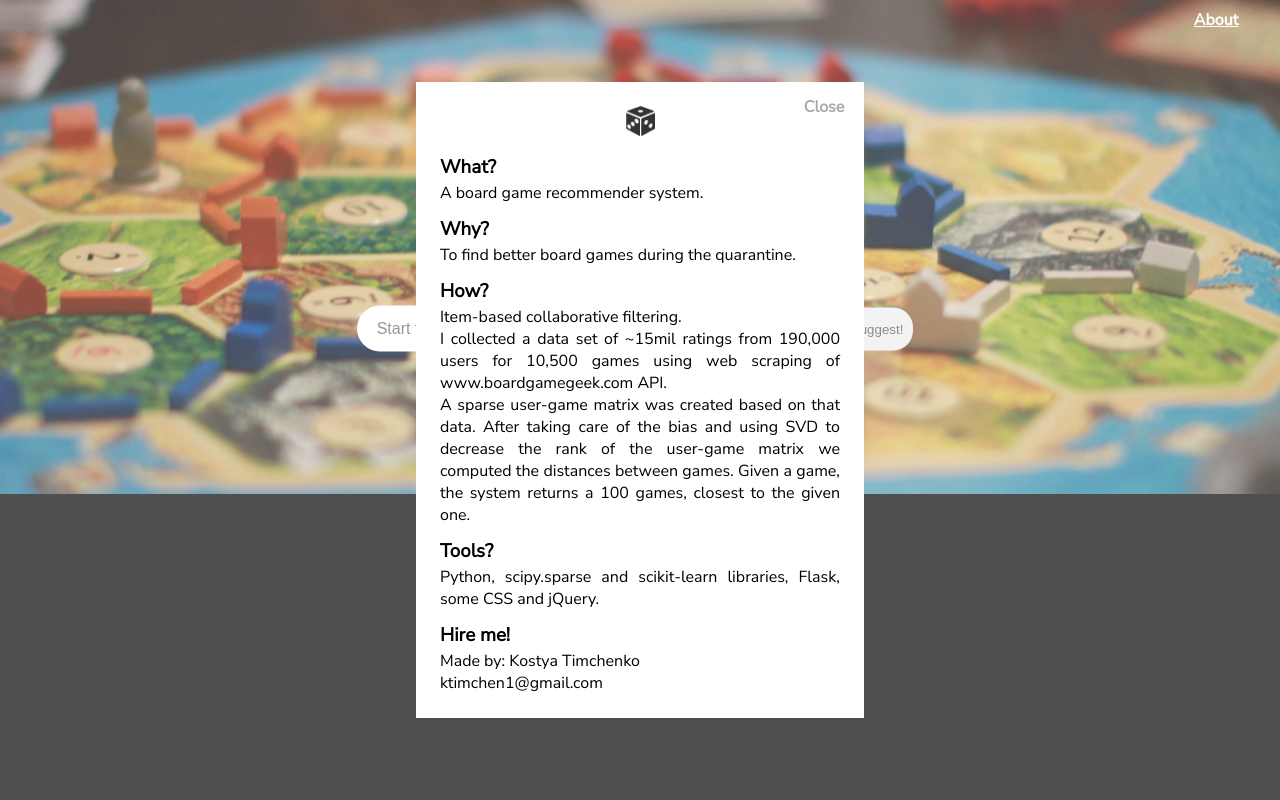
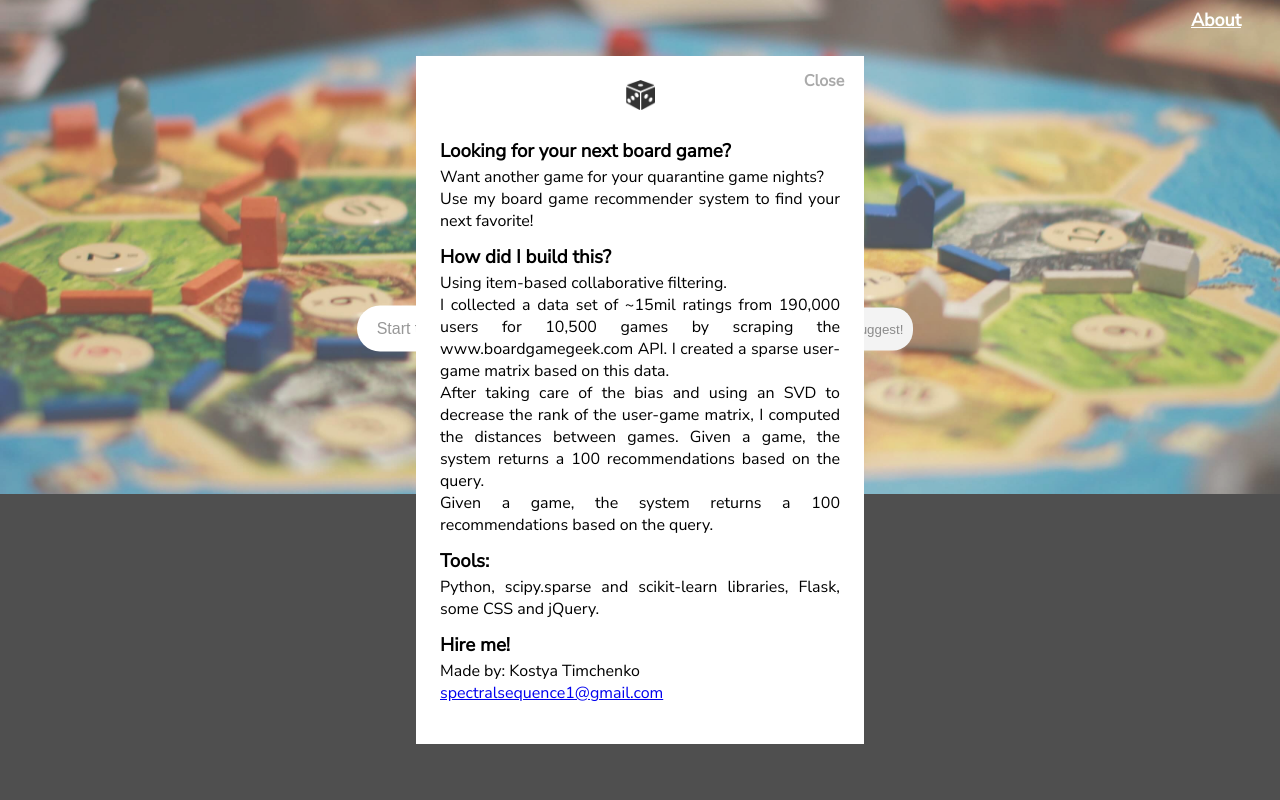
Before and after one commit to ktimchen/board-game-recommender, a Flask app: page / in a window 1280 px wide, after a click on "About". Run offline with Flask 2, Linux system fonts and the light colour scheme; some libraries are stand-ins or nearby versions.

Commit message:
about fix

```diff
--- a/app.py
+++ b/app.py
@@ -62,8 +62,14 @@ def predict():
     df_sample = games_info[games_info.id == int(sample)].reset_index()
 
     #categories and mechanics of the sample
-    cats = df_sample.boardgamecategory[0].strip("[]").replace("'","").split(", ")
-    mechs = df_sample.boardgamemechanic[0].strip("[]").replace("'","").split(", ")
+    try:
+        cats = df_sample.boardgamecategory[0].strip("[]").replace("'","").split(", ")
+    except:
+        cats = []
+    try:
+        mechs = df_sample.boardgamemechanic[0].strip("[]").replace("'","").split(", ")
+    except:
+        mechs = []
 
     for cat in cats:
         x = cat
--- a/static/css/main.css
+++ b/static/css/main.css
@@ -213,6 +213,7 @@ ul {
     left: 95%;
     transform: translate(-50%, -50%);
     font-weight:600;
+    font-size: large;
 
 }
 
@@ -245,7 +246,7 @@ ul {
 
 .about_modal .about_modal_content {
     width: 400px;
-    /* height: 400px; */
+    height: 80vh;
     position: absolute;
     top: 50%;
     left: 50%;
@@ -254,6 +255,9 @@ ul {
     background: #ffffff;
     color: black;
     text-align: justify;
+    overflow-y: scroll;
+
+
 }
 
 .modal-close {
--- a/templates/index.html
+++ b/templates/index.html
@@ -166,28 +166,29 @@ $(document).ready(function(){
 <div class="about_modal" id="about_modal">
 
   <div class = "about_modal_content">
-     <center><img src="/static/dice.png" style="max-width: 30px;" ></center>
+     <center><img src="/static/dice.png" style="max-width: 30px; margin-bottom:10px" ></center>
     <a href="#" title="Close" class="modal-close">Close</a>
-    <h3>What?</h3>
-    <div>A board game recommender system.</div>
+    <h3>Looking for your next board game?</h3>
+    <div> Want another game for your quarantine game nights? </div>
+    <div>Use my board game recommender system to find your next favorite!</div>
 
-    <h3>Why?</h3>
-    <div>To find better board games during the quarantine. </div>
+    <h3>How did I build this?</h3>
+    <div> Using item-based collaborative filtering.  </div>
 
-    <h3>How?</h3>
-    <div> Item-based collaborative filtering.  </div>
-
-    <div> I collected a data set of ~15mil ratings from 190,000 users for 10,500 games using web scraping of www.boardgamegeek.com API. </div>
-       <div> A sparse user-game matrix was created based on that data. After taking care of the bias and using SVD to decrease the rank of the user-game matrix we computed the distances between games. Given a game, the system returns a 100 games, closest to the given one.
+    <div> I collected a data set of ~15mil ratings from 190,000 users for 10,500 games by scraping the www.boardgamegeek.com API. I created a sparse user-game matrix based on this data. </div>
+       <div> After taking care of the bias and using an SVD to decrease the rank of the user-game matrix, I computed the distances between games. Given a game, the system returns a 100 recommendations based on the query.
+      </div>
+      <div> Given a game, the system returns a 100 recommendations based on the query.
       </div>
 
 
-    <h3>Tools?</h3>
+    <h3>Tools:</h3>
     <div>Python, scipy.sparse and scikit-learn libraries, Flask, some CSS and jQuery. </div>
 
     <h3>Hire me!</h3>
     <div>Made by: Kostya Timchenko </div>
-    <div>ktimchen1@gmail.com </div>
+
+    <div><a href="mailto:spectralsequence1@gmail.com">spectralsequence1@gmail.com</a> </div>
 
 
    </div>
```
